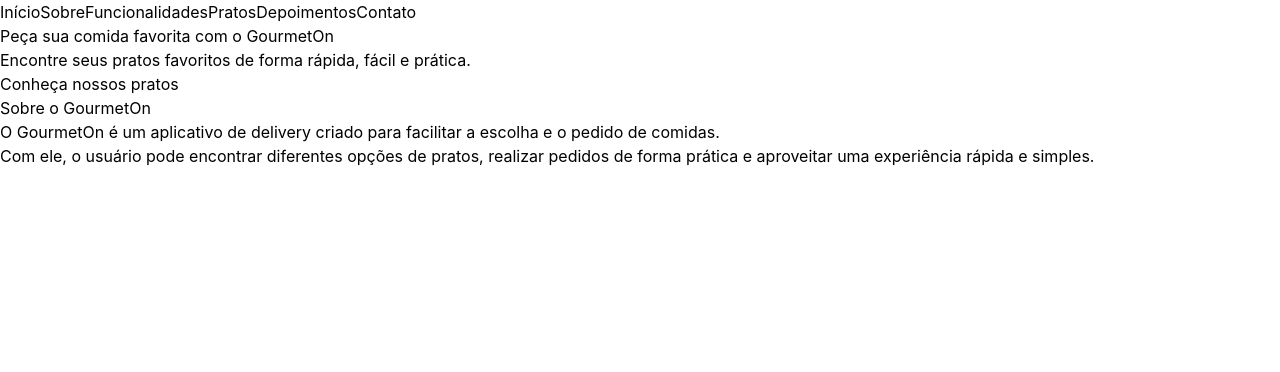
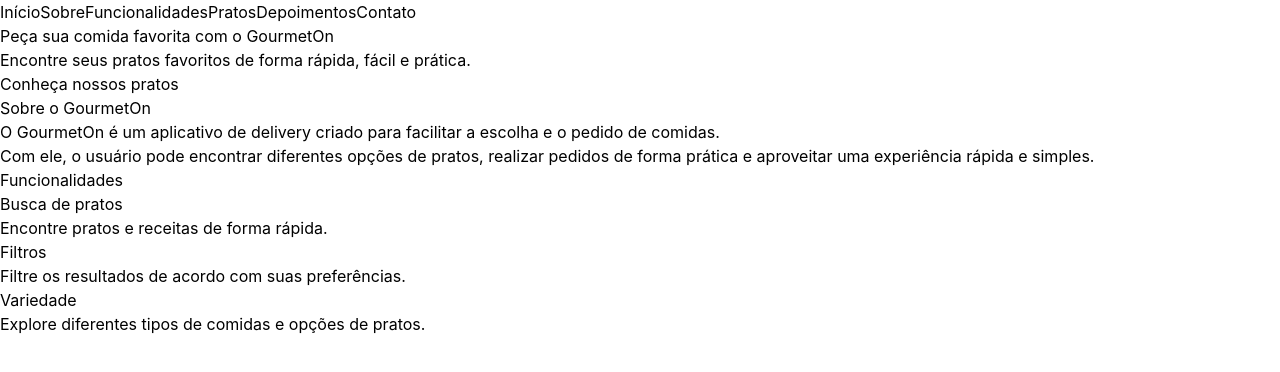
Before and after one commit to JoaquimGSM/CP5_WebDev_GourmetOn, a React (Vite) app: page / in a window 1280 px wide. Shown: the top 372 px of the page. Built offline with nearby package versions, Linux system fonts and the light colour scheme.

Commit message:
feat: cria componente Funcionalidades

```diff
--- a/src/App.jsx
+++ b/src/App.jsx
@@ -2,6 +2,7 @@
 import Header from './components/Header'
 import Hero from './components/Hero'
 import Apresentacao from './components/Apresentacao'
+import Funcionalidades from './components/Funcionalidades'
 
 const App = () => {
   return (
@@ -9,6 +10,7 @@
       <Header />
       <Hero />
       <Apresentacao />
+      <Funcionalidades />
     </div>
   )
 }
--- a/src/components/Funcionalidades.jsx
+++ b/src/components/Funcionalidades.jsx
@@ -0,0 +1,24 @@
+const Funcionalidades = () => {
+  return (
+    <section id="funcionalidades">
+      <h2>Funcionalidades</h2>
+
+      <div>
+        <h3>Busca de pratos</h3>
+        <p>Encontre pratos e receitas de forma rápida.</p>
+      </div>
+
+      <div>
+        <h3>Filtros</h3>
+        <p>Filtre os resultados de acordo com suas preferências.</p>
+      </div>
+
+      <div>
+        <h3>Variedade</h3>
+        <p>Explore diferentes tipos de comidas e opções de pratos.</p>
+      </div>
+    </section>
+  )
+}
+
+export default Funcionalidades
```
